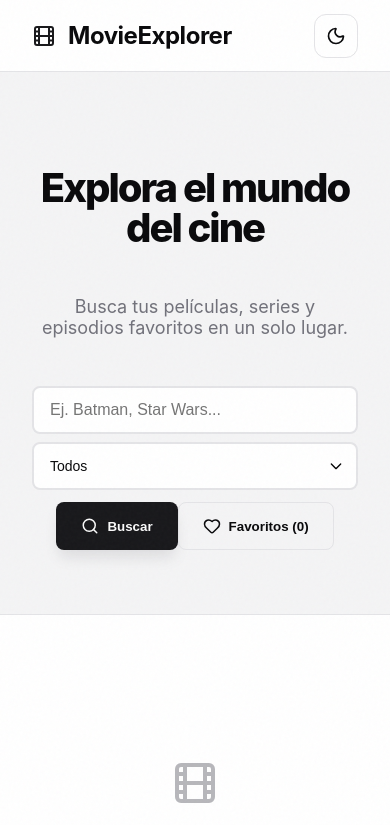
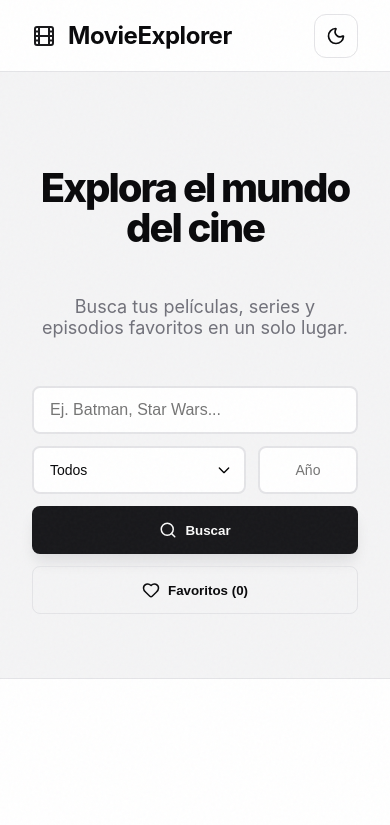
Before and after one commit to mpinto06/movie-explorer-app, a React (Vite) app: page / in a window 390 px wide. Shown: the top 825 px of the page. Built offline with nearby package versions, Linux system fonts and the light colour scheme.

Commit message:
fix: filtro con año, mejora de imagen del detalle y responsive

```diff
--- a/src/App.tsx
+++ b/src/App.tsx
@@ -63,9 +63,9 @@ const App: React.FC = () => {
     setSelectedMovieId(null);
   };
 
-  const handleSearch = (query: string, type: any) => {
+  const handleSearch = (query: string, type: any, year: string) => {
     setViewMode('search');
-    fetchMovies(query, 1, type);
+    fetchMovies(query, 1, type, year);
   };
 
   const handleShowFavorites = () => {
--- a/src/components/layout/Hero.module.css
+++ b/src/components/layout/Hero.module.css
@@ -43,15 +43,44 @@
 .searchInputsFlex {
   display: flex;
   flex-grow: 1;
-  gap: 0.5rem;
+  gap: 0.75rem;
 }
 
 .searchInputWrapper {
   flex-grow: 1;
 }
 
+.searchFiltersGroup {
+  display: flex;
+  gap: 0.75rem;
+}
+
 .searchFilterWrapper {
   width: 140px;
+}
+
+.searchYearWrapper {
+  width: 80px;
+}
+
+.searchYearInput {
+  height: 48px;
+  width: 100%;
+  border-radius: var(--radius);
+  border: 2px solid var(--border);
+  background-color: var(--background);
+  color: var(--foreground);
+  padding: 0 0.5rem;
+  font-size: 0.875rem;
+  font-weight: 500;
+  outline: none;
+  transition: all 0.2s;
+  text-align: center;
+}
+
+.searchYearInput:focus {
+  border-color: var(--primary);
+  box-shadow: 0 0 0 4px var(--primary-foreground);
 }
 
 .searchTypeSelect {
@@ -94,6 +123,11 @@
   border-radius: var(--radius) !important;
 }
 
+.searchActions {
+  display: flex;
+  gap: 0.75rem;
+}
+
 .favoriteButton {
   height: 48px;
   padding: 0 1.5rem;
@@ -123,8 +157,16 @@
     flex-direction: column;
   }
 
+  .searchFiltersGroup {
+    width: 100%;
+  }
+
   .searchFilterWrapper {
-    width: 100%;
+    flex: 1;
+  }
+
+  .searchYearWrapper {
+    width: 100px;
   }
 
   .searchActions {
--- a/src/components/layout/Hero.tsx
+++ b/src/components/layout/Hero.tsx
@@ -1,5 +1,5 @@
 import React, { useState } from 'react';
-import { Search, Heart } from 'lucide-react';
+import { Search, Heart, Calendar } from 'lucide-react';
 import { Button } from '../common/Button';
 import { Input } from '../common/Input';
 import { MovieType } from '../../services/omdbApi';
@@ -7,7 +7,7 @@ import { useFavorites } from '../../context/FavoritesContext';
 import styles from './Hero.module.css';
 
 interface HeroProps {
-  onSearch: (query: string, type: MovieType) => void;
+  onSearch: (query: string, type: MovieType, year: string) => void;
   onShowFavorites: () => void;
   loading: boolean;
 }
@@ -15,8 +15,22 @@ interface HeroProps {
 export const Hero: React.FC<HeroProps> = ({ onSearch, onShowFavorites, loading }) => {
   const [query, setQuery] = useState('');
   const [type, setType] = useState<MovieType>('');
+  const [year, setYear] = useState('');
   const [error, setError] = useState('');
   const { favorites } = useFavorites();
+
+  const handleTypeChange = (newType: MovieType) => {
+    setType(newType);
+    if (query.trim() && query.length <= 50) {
+      onSearch(query, newType, year);
+    }
+  };
+
+  const handleYearChange = (newYear: string) => {
+    // Basic validation for year (up to 4 digits)
+    if (newYear && !/^\d{0,4}$/.test(newYear)) return;
+    setYear(newYear);
+  };
 
   const handleSubmit = (e: React.FormEvent) => {
     e.preventDefault();
@@ -29,7 +43,7 @@ export const Hero: React.FC<HeroProps> = ({ onSearch, onShowFavorites, loading }
       return;
     }
     setError('');
-    onSearch(query, type);
+    onSearch(query, type, year);
   };
 
   return (
@@ -54,10 +68,11 @@ export const Hero: React.FC<HeroProps> = ({ onSearch, onShowFavorites, loading }
               />
             </div>
 
+            <div className={styles.searchFiltersGroup}>
               <div className={styles.searchFilterWrapper}>
                 <select
                   value={type}
-                onChange={(e) => setType(e.target.value as MovieType)}
+                  onChange={(e) => handleTypeChange(e.target.value as MovieType)}
                   className={styles.searchTypeSelect}
                 >
                   <option value="">Todos</option>
@@ -65,6 +80,18 @@ export const Hero: React.FC<HeroProps> = ({ onSearch, onShowFavorites, loading }
                   <option value="series">Series</option>
                   <option value="episode">Episodios</option>
                 </select>
+              </div>
+
+              <div className={styles.searchYearWrapper}>
+                <input
+                  type="text"
+                  placeholder="Año"
+                  value={year}
+                  onChange={(e) => handleYearChange(e.target.value)}
+                  className={styles.searchYearInput}
+                  maxLength={4}
+                />
+              </div>
             </div>
           </div>
 
--- a/src/components/movie/MovieDetail.module.css
+++ b/src/components/movie/MovieDetail.module.css
@@ -74,6 +74,22 @@
   gap: 2rem;
 }
 
+@media (max-width: 640px) {
+  .movieDetailInfoSection {
+    padding: 1.5rem;
+    gap: 1.5rem;
+  }
+
+  .movieDetailTitle {
+    font-size: 1.75rem;
+  }
+
+  .movieDetailGrid {
+    grid-template-columns: 1fr;
+    gap: 1.25rem;
+  }
+}
+
 .movieDetailHeader {
   display: flex;
   flex-direction: column;
@@ -146,6 +162,7 @@
   width: fit-content;
   padding: 0.5rem 1rem;
   border-radius: 100px;
+  margin-top: 0.5rem;
 }
 
 .ratingHeader {
--- a/src/components/movie/MovieDetail.tsx
+++ b/src/components/movie/MovieDetail.tsx
@@ -15,6 +15,7 @@ export const MovieDetail: React.FC<MovieDetailProps> = ({ imdbID, onClose }) =>
   const [movie, setMovie] = useState<MovieDetails | null>(null);
   const [loading, setLoading] = useState<boolean>(true);
   const [error, setError] = useState<string | null>(null);
+  const [imageError, setImageError] = useState(false);
   const { isFavorite, addFavorite, removeFavorite } = useFavorites();
 
   const favorite = isFavorite(imdbID);
@@ -24,7 +25,6 @@ export const MovieDetail: React.FC<MovieDetailProps> = ({ imdbID, onClose }) =>
     if (favorite) {
       removeFavorite(imdbID);
     } else {
-      // Map MovieDetails to Movie
       const movieToSave: Movie = {
         Title: movie.Title,
         Year: movie.Year,
@@ -40,6 +40,7 @@ export const MovieDetail: React.FC<MovieDetailProps> = ({ imdbID, onClose }) =>
     const fetchDetails = async () => {
       setLoading(true);
       setError(null);
+      setImageError(false);
       try {
         const data = await getMovieDetails(imdbID);
         if ('Response' in data && data.Response === 'True') {
@@ -91,23 +92,16 @@ export const MovieDetail: React.FC<MovieDetailProps> = ({ imdbID, onClose }) =>
           ) : movie && (
             <div className={styles.movieDetailContainer}>
               <div className={styles.movieDetailPosterSection}>
-                {movie.Poster !== 'N/A' ? (
+                {movie.Poster !== 'N/A' && !imageError ? (
                   <img
                     src={movie.Poster}
                     alt={movie.Title}
                     className={styles.movieDetailPoster}
+                    onError={() => setImageError(true)}
                   />
                 ) : (
-                  <div className={styles.noPosterDetail}>Imagen no disponible</div>
+                  <div className={styles.noPosterDetail}>Sin imagen disponible</div>
                 )}
-                <div className={styles.movieDetailRatings}>
-                  <div className={styles.ratingHeader}>
-                    <Star className={styles.starIcon} size={20} />
-                    <span className={styles.ratingValue}>{movie.imdbRating}</span>
-                    <span className={styles.ratingMax}>/10</span>
-                  </div>
-                  <div className={styles.ratingVotes}>{movie.imdbVotes} votos</div>
-                </div>
               </div>
 
               <div className={styles.movieDetailInfoSection}>
@@ -126,6 +120,15 @@ export const MovieDetail: React.FC<MovieDetailProps> = ({ imdbID, onClose }) =>
                     <span className={styles.metaBadge}>{movie.Type}</span>
                     <span className={styles.metaBadge}>{movie.Rated}</span>
                     <span className={styles.metaBadge}>{movie.Runtime}</span>
+                  </div>
+
+                  <div className={styles.movieDetailRatings}>
+                    <div className={styles.ratingHeader}>
+                      <Star className={styles.starIcon} size={20} />
+                      <span className={styles.ratingValue}>{movie.imdbRating}</span>
+                      <span className={styles.ratingMax}>/10</span>
+                    </div>
+                    <div className={styles.ratingVotes}>{movie.imdbVotes} votos</div>
                   </div>
                 </div>
 
--- a/src/hooks/useMovies.ts
+++ b/src/hooks/useMovies.ts
@@ -9,15 +9,21 @@ export const useMovies = () => {
   const [currentPage, setCurrentPage] = useState<number>(1);
   const [lastQuery, setLastQuery] = useState<string>('');
   const [type, setType] = useState<MovieType>('');
+  const [year, setYear] = useState<string>('');
 
-  const fetchMovies = useCallback(async (query: string, page: number = 1, movieType: MovieType = type) => {
+  const fetchMovies = useCallback(async (
+    query: string,
+    page: number = 1,
+    movieType: MovieType = type,
+    movieYear: string = year
+  ) => {
     if (!query || query.trim().length === 0) return;
 
     setLoading(true);
     setError(null);
 
     try {
-      const data = await searchMovies(query, page, movieType);
+      const data = await searchMovies(query, page, movieType, movieYear);
 
       if (data.Response === 'True') {
         setMovies(data.Search || []);
@@ -25,6 +31,7 @@ export const useMovies = () => {
         setCurrentPage(page);
         setLastQuery(query);
         setType(movieType);
+        setYear(movieYear);
       } else {
         setMovies([]);
         setTotalResults(0);
@@ -35,14 +42,18 @@ export const useMovies = () => {
     } finally {
       setLoading(false);
     }
-  }, [type]);
+  }, [type, year]);
 
   const changePage = (newPage: number) => {
-    fetchMovies(lastQuery, newPage, type);
+    fetchMovies(lastQuery, newPage, type, year);
   };
 
   const changeType = (newType: MovieType) => {
-    fetchMovies(lastQuery, 1, newType);
+    fetchMovies(lastQuery, 1, newType, year);
+  };
+
+  const changeYear = (newYear: string) => {
+    fetchMovies(lastQuery, 1, type, newYear);
   };
 
   return {
@@ -52,9 +63,11 @@ export const useMovies = () => {
     totalResults,
     currentPage,
     type,
+    year,
     fetchMovies,
     changePage,
     changeType,
+    changeYear,
     lastQuery
   };
 };
--- a/src/services/omdbApi.ts
+++ b/src/services/omdbApi.ts
@@ -43,7 +43,8 @@ export type MovieType = 'movie' | 'series' | 'episode' | '';
 export const searchMovies = async (
   title: string,
   page: number = 1,
-  type: MovieType = ''
+  type: MovieType = '',
+  year: string = ''
 ): Promise<SearchResponse> => {
   if (!title) return { Search: [], totalResults: "0", Response: "False" };
 
@@ -51,6 +52,9 @@ export const searchMovies = async (
     let url = `${BASE_URL}?apikey=${API_KEY}&s=${title}&page=${page}`;
     if (type) {
       url += `&type=${type}`;
+    }
+    if (year) {
+      url += `&y=${year}`;
     }
 
     const response = await fetch(url);
```
Lines whose indentation alone changed are shown as unchanged.
